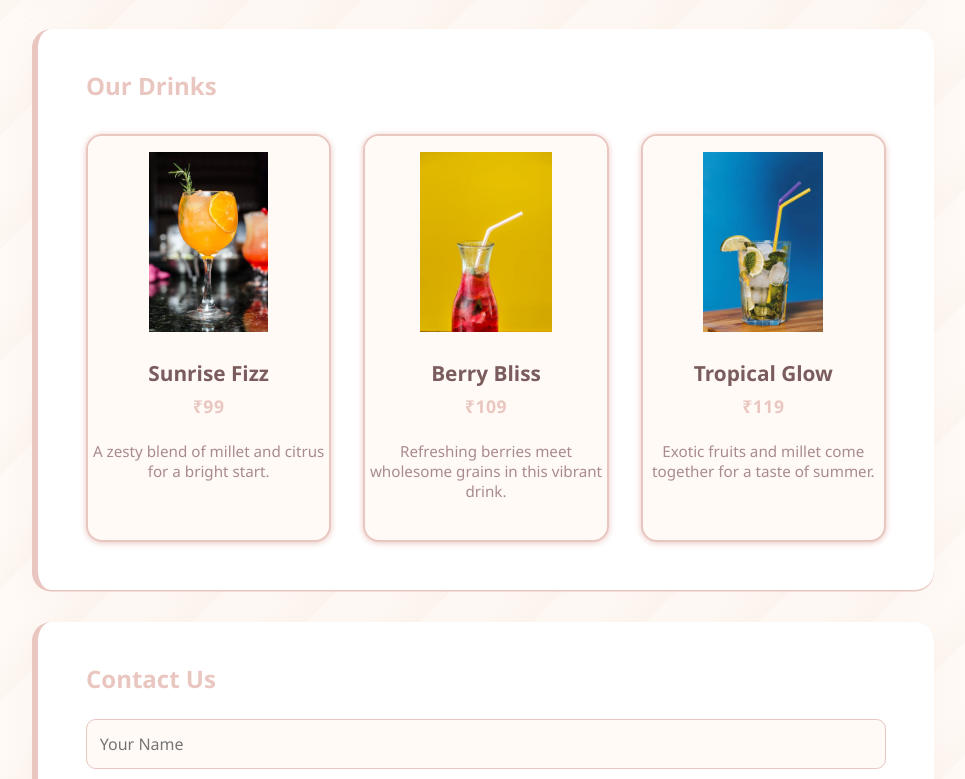
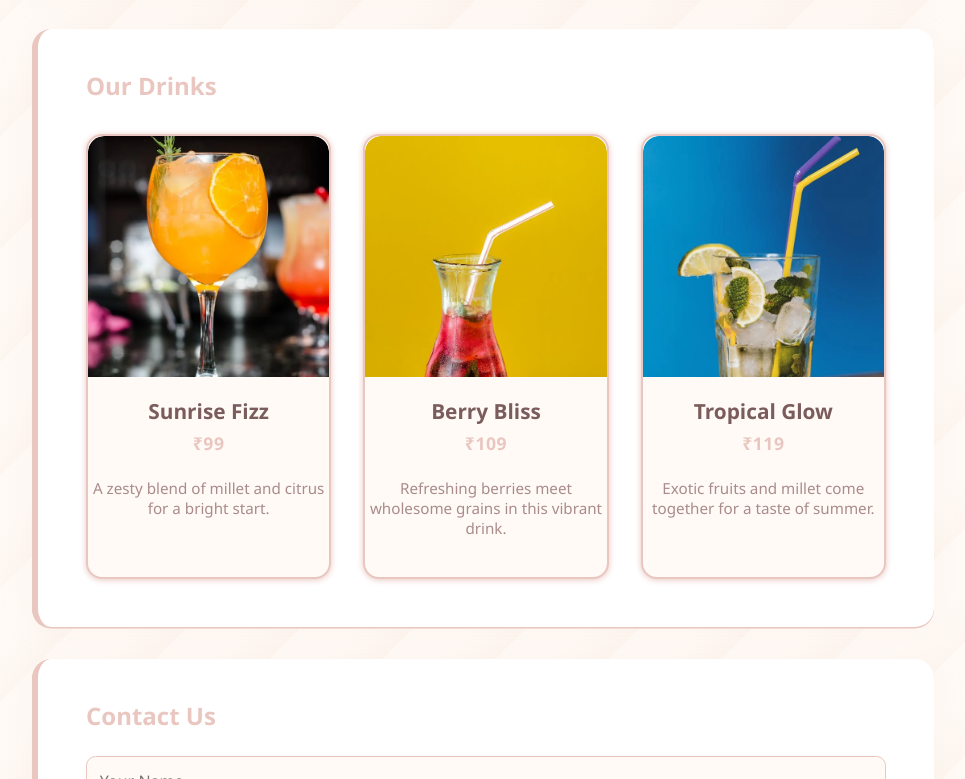
Before and after one commit to anooragsingh07/Project-Kyara-Beverages, a plain HTML site: page index.html in a window 1280 px wide. Shown: the part 612-1391 px from the top of the page, without its empty margins (157-1122 px from the left). Drawn offline with Linux system fonts and the light colour scheme.

Commit message:
Refactor product image display in the drinks section. Introduced a wrapper for images to enhance layout and styling, ensuring consistent aspect ratios and improved visual presentation.

```diff
--- a/css/style.css
+++ b/css/style.css
@@ -87,27 +87,32 @@ body {
   flex-direction: column;
   align-items: center;
   overflow: hidden;
+  min-height: 410px;
+  max-width: 340px;
+}
+.product-image-wrapper {
+  width: 100%;
+  aspect-ratio: 1/1;
+  background: #fffaf6;
+  display: flex;
+  align-items: center;
+  justify-content: center;
+  border-radius: 1rem 1rem 0 0;
+  overflow: hidden;
 }
 .product img {
   width: 100%;
-  height: 180px;
-  object-fit: contain;
-  background: #fffaf6;
-  padding: 16px 0 8px 0;
-  border-radius: 0;
+  height: 100%;
+  object-fit: cover;
+  object-position: center center;
+  border-radius: 1rem 1rem 0 0;
   margin-bottom: 0;
   display: block;
-  filter: none;
-  position: relative;
+  background: #fffaf6;
+  box-shadow: none;
 }
 .product img::after {
-  content: '';
-  display: block;
-  position: absolute;
-  left: 0; right: 0; bottom: 0;
-  height: 40px;
-  background: linear-gradient(to bottom, rgba(255,250,246,0) 0%, #fffaf6 100%);
-  pointer-events: none;
+  display: none;
 }
 .product h4 {
   color: #7a5c5c;
--- a/index.html
+++ b/index.html
@@ -26,19 +26,25 @@
     <h3>Our Drinks</h3>
     <div class="product-list">
       <div class="product">
-        <img src="images/drink1.png" alt="Drink 1">
+        <div class="product-image-wrapper">
+          <img src="images/drink1.png" alt="Drink 1">
+        </div>
         <h4>Sunrise Fizz</h4>
         <div class="price">₹99</div>
         <p>A zesty blend of millet and citrus for a bright start.</p>
       </div>
       <div class="product">
-        <img src="images/drink2.png" alt="Drink 2">
+        <div class="product-image-wrapper">
+          <img src="images/drink2.png" alt="Drink 2">
+        </div>
         <h4>Berry Bliss</h4>
         <div class="price">₹109</div>
         <p>Refreshing berries meet wholesome grains in this vibrant drink.</p>
       </div>
       <div class="product">
-        <img src="images/drink3.png" alt="Drink 3">
+        <div class="product-image-wrapper">
+          <img src="images/drink3.png" alt="Drink 3">
+        </div>
         <h4>Tropical Glow</h4>
         <div class="price">₹119</div>
         <p>Exotic fruits and millet come together for a taste of summer.</p>
```
